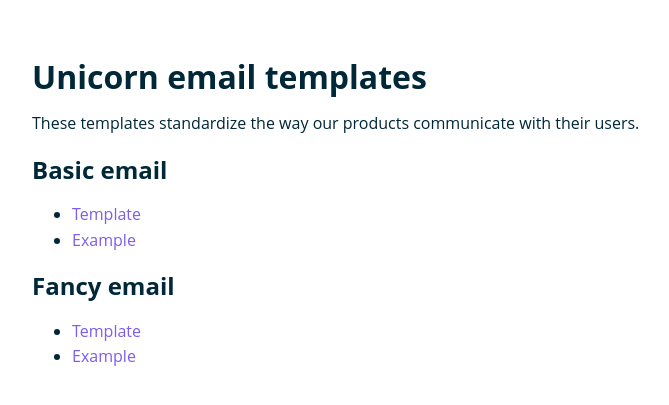
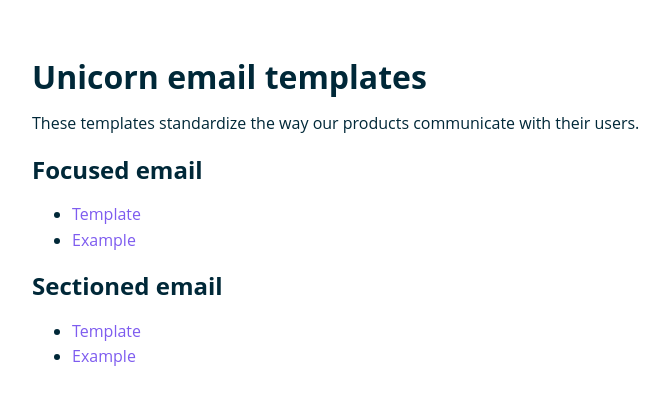
Before and after one commit to brenna-ctrl/unicorn-email, a PHP site: page / in a window 1280 px wide. Shown: the top 405 px of the page, without its empty margins (32-701 px from the left). Run offline with PHP 8.4, Linux system fonts and the light colour scheme.

Commit message:
Changed basic and fancy to focused and sectioned

```diff
--- a/index.php
+++ b/index.php
@@ -15,16 +15,16 @@
   <p>
     These templates standardize the way our products communicate with their users.
   </p>
-  <h2>Basic email</h2>
+  <h2>Focused email</h2>
   <ul>
-    <li><a href="template_basic.html">Template</a></li>
-    <li><a href="example_basic.html">Example</a></li>
+    <li><a href="template_focused.html">Template</a></li>
+    <li><a href="example_focused.html">Example</a></li>
 
   </ul>
-  <h2>Fancy email</h2>
+  <h2>Sectioned email</h2>
 <ul>
-  <li><a href="template_fancy.html">Template</a></li>
-  <li><a href="example_fancy.html">Example</a></li>
+  <li><a href="template_sectioned.html">Template</a></li>
+  <li><a href="example_sectioned.html">Example</a></li>
 </ul>
 </body>
 
```
Also changed, not shown: example_focused.html (renamed from example_basic.html), example_sectioned.html (renamed from example_fancy.html).
